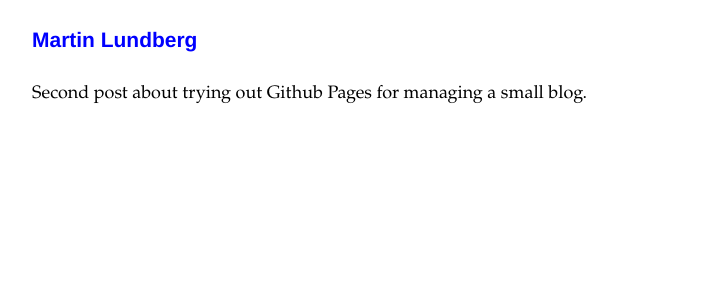
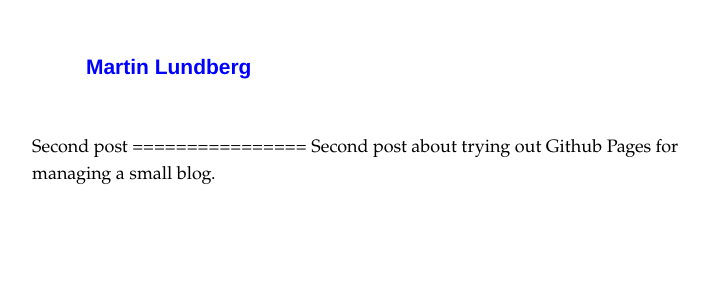
Before and after one commit to marlun/marlun.github.com, a Jekyll site: the page built from _posts/2010-09-25-second-post.html, in a window 1280 px wide. Shown: the top 300 px of the page, without its empty margins (258-967 px from the left). Built offline with Jekyll 4.4.1, drawn with Linux system fonts in a browser that asks for light colours.

Commit message:
Fixed styling a bit.

```diff
--- a/_layouts/default.html
+++ b/_layouts/default.html
@@ -7,7 +7,7 @@
 	</head>
 	<body>
 		<div id="wrapper">
-			<h2><a href="/">Martin Lundberg</a></h2>
+			<h2 id="home"><a href="/">Martin Lundberg</a></h2>
 			{{ content }}
 		</div>
 	</body>
--- a/_posts/2010-09-25-second-post.html
+++ b/_posts/2010-09-25-second-post.html
@@ -3,4 +3,7 @@ layout: default
 title: Second post
 ---
 
+{{ page.title }}
+================
+
 Second post about trying out Github Pages for managing a small blog.
--- a/css/style.css
+++ b/css/style.css
@@ -1,7 +1,7 @@
 body { font: normal 100%/1.5 "Garamond Premier Pro", "Palitano Linotype", Palatino, Georgia, serif; color: #000; background-color: #fff; }
 html>body { font-size: 18px; }
 h1, h2, h3 { font-family: Helvetica, Arial, sans-serif; }
-h1 { font-size: 1.167em; line-height: 1.286em; margin: 2.572em 0; }
+h1 { font-size: 1.167em; line-height: 1.286em; margin: 1.286em 0; }
 h2 { font-size: 1.166em; line-height: 1.286em; margin: 1.286em 0; }
 h3 { font-size: 1em; line-height: 1.5em; margin: 1.5em 0; }
 p { margin: 1.5em 0; }
@@ -9,5 +9,7 @@ a { text-decoration: none; font-weight: bold; color: blue; } img { border: 0; }
 
 #wrapper { width: 700px; margin: 0 auto; }
 
+#home { margin: 2.572em; }
+
 #latest { margin: 1.5em 0; padding: 0; font-family: Helvetica, Arial, sans-serif; list-style: none; }
 #latest a { font-weight: normal; }
```
